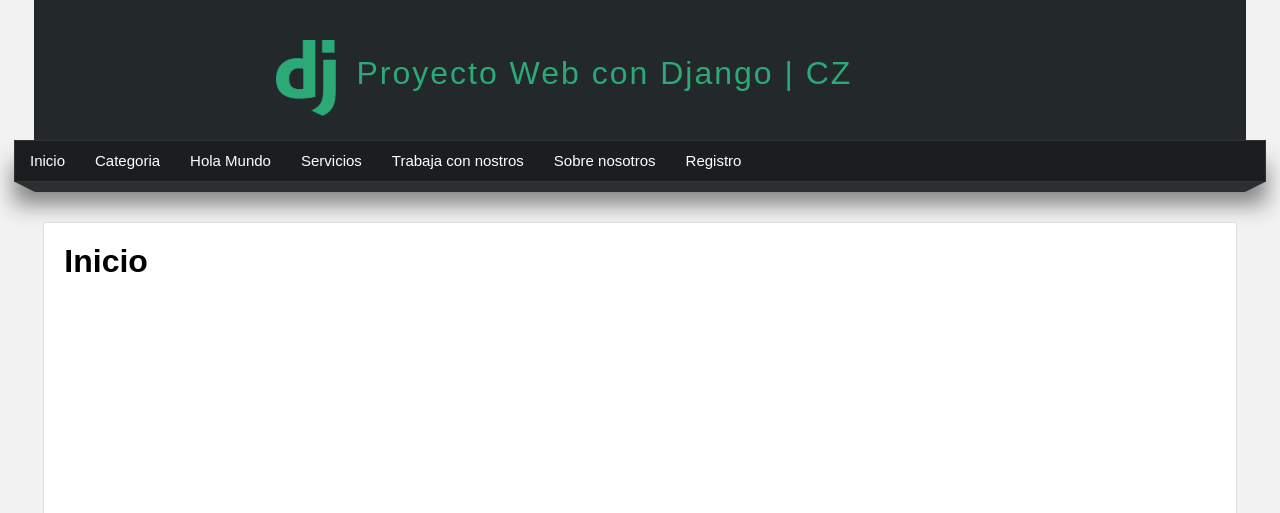
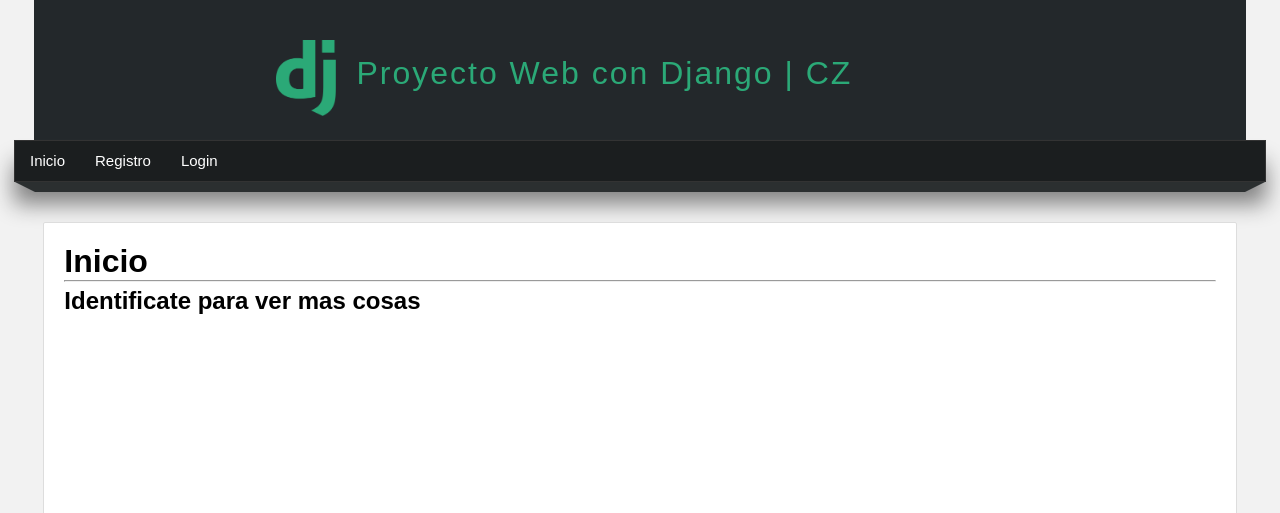
Before and after one commit to Czapata1998/Python_udemy, a Django app: page / in a window 1280 px wide. Shown: the top 513 px of the page. Run offline with Django 3.2, Linux system fonts and the light colour scheme; data comes from the database, SQL or seed files in the repository; both versions use the stored data as it was after the commit; parts of the project's set-up code (start-up, migrations or seed data) failed here and were passed over.

Commit message:
progreso 4 de agosto

```diff
--- a/25-django/Proyecto_Django/mainapp/static/css/style.css
+++ b/25-django/Proyecto_Django/mainapp/static/css/style.css
@@ -229,7 +229,10 @@ box .image img{
 
 
 .box form input[type="text"],
-.box form textarea{
+.box form input[type="email"],
+.box form input[type="password"],
+.box form textarea
+.box form select{
     width: 100%;
     margin-bottom: 20px;
 }
@@ -272,13 +275,22 @@ box .image img{
     text-shadow: 0px 0px 1px black;
 }
 
-.message{
+.message,
+.alert-succes,
+.alert{
 padding: 20px;
 background: #2ba977;
 color: #ddd;
 text-align: center;
 margin-bottom: 1rem;
 }
+
+
+.alert-warning{
+    background: red;
+}
+
+
 .title{
 color: #444;
 letter-spacing: 1px;
@@ -286,6 +298,8 @@ font-size: 30px;
 margin-bottom: 10px;
 margin-top: 5px;
 }
+
+
 
 
 .date{
--- a/25-django/Proyecto_Django/mainapp/templates/layouts/layout.html
+++ b/25-django/Proyecto_Django/mainapp/templates/layouts/layout.html
@@ -38,7 +38,7 @@
            <li>
                 <a href="{% url 'index'%}">Inicio</a>
            </li>
-
+           {% if user.email %}
            <li>
             <a href="{% url 'list_articles' %}"> Categoria</a>
 
@@ -57,11 +57,15 @@
            </li>
 
            {% endfor %}
-
+        {% else %}
         <li>
             <a href="{% url 'register'%}">Registro</a>
         </li>
 
+        <li>
+            <a href="{% url 'login'%}">Login</a>
+        </li>
+        {% endif %}
         </ul>
     </nav>
 <div class="barra">
--- a/25-django/Proyecto_Django/mainapp/templates/mainapp/index.html
+++ b/25-django/Proyecto_Django/mainapp/templates/mainapp/index.html
@@ -5,5 +5,23 @@
 
 {% block content %}
     <h1>{{title}}</h1>
+    <hr/>
+    {% if messages %}
+        {% for message in messages %}
+            <div class="alert alert-succes">
+                {{message}}
+            </div>
+        {% endfor %}
+    {% endif %}
+
+    {% if user.email %}
+
+        <h1>Bienvenido, {{request.user.first_name}} {{user.last_name}}</h1>
+        <p>
+            {{user.email}}
+        </p>
+    {% else %}
+        <h2>Identificate para ver mas cosas</h2>
+    {% endif %}
 
 {% endblock %}
--- a/25-django/Proyecto_Django/mainapp/templates/users/register.html
+++ b/25-django/Proyecto_Django/mainapp/templates/users/register.html
@@ -16,7 +16,7 @@
         {{register_form.username}} -->
 
         {% for field in register_form %}
-            {{field.label}}
+           <label for="">{{field.label}}</label>
             {{field}}
         {% endfor %}
         <input type="submit" value="Registrarse"/>
--- a/25-django/Proyecto_Django/mainapp/urls.py
+++ b/25-django/Proyecto_Django/mainapp/urls.py
@@ -5,4 +5,5 @@ urlpatterns = [
     path('', views.index, name="index"),
     path('inicio/', views.index, name="inicio"),
     path('registro/', views.register_page, name="register"),
+    path('login/', views.login_page, name="login"),
 ]
--- a/25-django/Proyecto_Django/mainapp/views.py
+++ b/25-django/Proyecto_Django/mainapp/views.py
@@ -1,6 +1,8 @@
 from django.shortcuts import render, redirect
+from django.contrib import messages
 from django.contrib.auth.forms import UserCreationForm
 from mainapp.forms import RegisterForm
+from django.contrib.auth import authenticate, login, logout
 
 # Create your views here.
 
@@ -25,8 +27,9 @@ def register_page(request):
 
         if register_form.is_valid():
             register_form.save()
+            messages.success(request, 'Te has registrado correctamente!!')
 
-            return redirect('inicio/')
+            return redirect('inicio')
 
 
     return render(request, 'users/register.html', {
@@ -34,3 +37,25 @@ def register_page(request):
         'title': 'Registro',
         'register_form': register_form
     })
+
+
+def login_page(request):
+
+
+    if request.method == 'POST':
+        username = request.POST.get('username')
+        password = request.POST.get('password')
+
+        user = authenticate(request, username = username, password = password)
+
+        if user is not None:
+            login(request, user)
+            return redirect('inicio')
+
+        else:
+            messages.warning(request, 'No te haz podido identificar :(')
+
+
+    return render(request, 'users/login.html', {
+        'title' : 'identificacion'
+    })
```
Also changed, not shown: 25-django/Proyecto_Django/mainapp/templates/users/login.html (added, +32 -0 lines), 25-django/Proyecto_Django/db.sqlite3.
